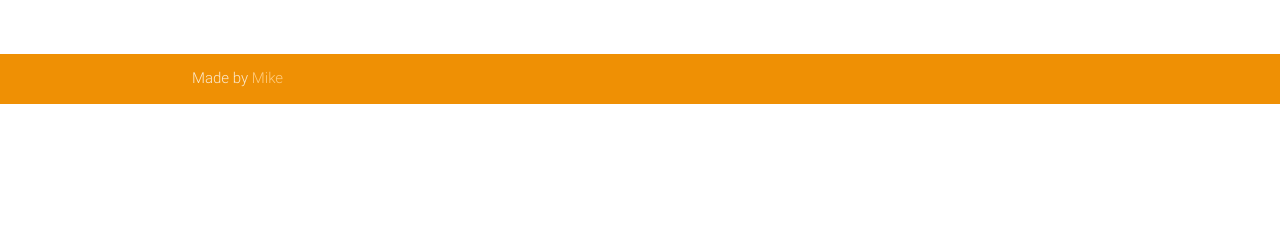
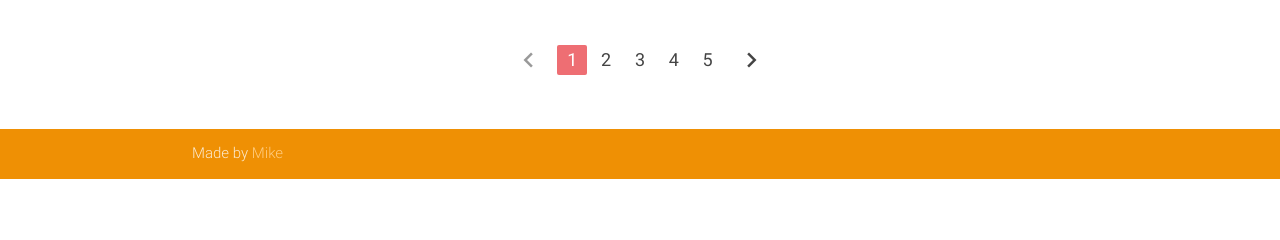
Before and after one commit to mikekeda/synergy, a Python web app: template templates/users.html in a window 1280 px wide. Shown: the part 278-518 px from the top of the page. Run offline with Jinja, Linux system fonts and the light colour scheme; the template is opened without the code that fills it, so the values that code supplies are empty.

Commit message:
Removed peewee. Stated working on pager.

```diff
--- a/models.py
+++ b/models.py
@@ -66,7 +66,6 @@ class BaseModel():
         objs = []
         try:
             # todo: add search by username and paginate
-            # todo: add filter UserCourse by user_id
             limit = kwargs['limit'] if 'limit' in kwargs else 15
             offset = kwargs['offset'] if 'offset' in kwargs else 0
             cur.callproc(
--- a/requirements.txt
+++ b/requirements.txt
@@ -4,7 +4,6 @@ Jinja2==2.9.6
 MarkupSafe==1.0
 mysql-connector==2.1.4
 mysqlclient==1.3.10
-peewee==2.8.5
 sanic==0.5.4
 sanic-jinja2==0.5.3
 sanic-session==0.1.3
--- /dev/null
+++ b/tags.py
@@ -0,0 +1 @@
+# todo: implement update_param tag
--- a/templates/courses.html
+++ b/templates/courses.html
@@ -17,8 +17,8 @@
       <div class="input-field no-margin">
         <select>
           <option value="" disabled>Users per page</option>
-          <option value="1" selected>10</option>
-          <option value="2">15</option>
+          <option value="1">10</option>
+          <option value="2" selected>15</option>
           <option value="3">20</option>
         </select>
       </div>
--- a/templates/users.html
+++ b/templates/users.html
@@ -60,4 +60,15 @@
       {% endfor %}
     </tbody>
   </table>
+
+  <!-- todo: Continue working on pager -->
+  <ul class="pagination center-align my-5">
+    <li class="disabled"><a href="#!"><i class="material-icons">chevron_left</i></a></li>
+    <li class="active"><a href="#!">1</a></li>
+    <li class="waves-effect"><a href="#!">2</a></li>
+    <li class="waves-effect"><a href="#!">3</a></li>
+    <li class="waves-effect"><a href="#!">4</a></li>
+    <li class="waves-effect"><a href="#!">5</a></li>
+    <li class="waves-effect"><a href="#!"><i class="material-icons">chevron_right</i></a></li>
+  </ul>
 {% endblock %}
```
